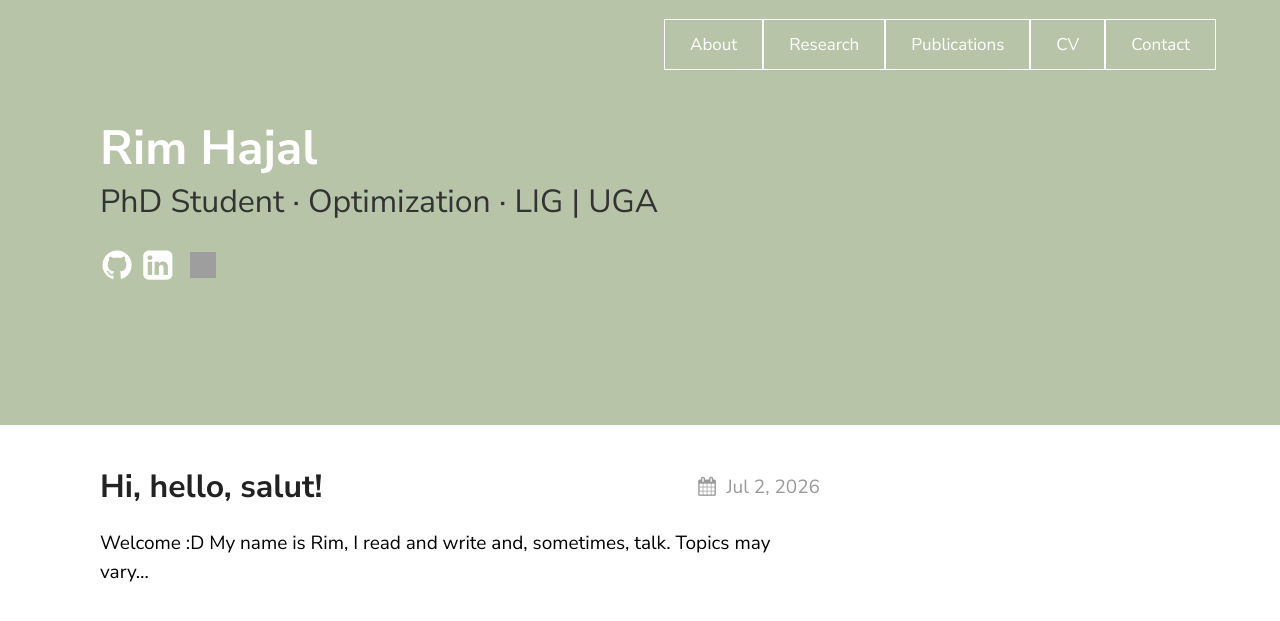
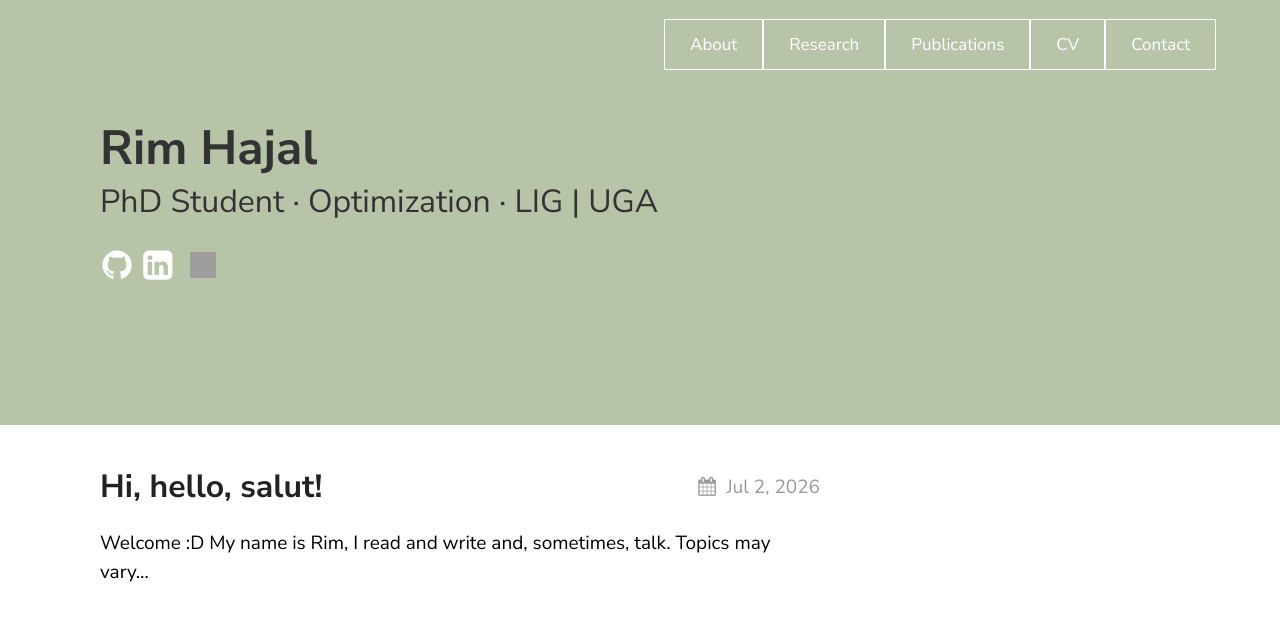
Before and after one commit to rimhajal/rimhajal.github.io, a Jekyll site: the page built from index.md, in a window 1280 px wide. Shown: the top 621 px of the page. Built offline with Jekyll 4.4.1, drawn with Linux system fonts in a browser that asks for light colours; grey boxes are pictures that could not be loaded.

Commit message:
one more time

```diff
--- a/assets/css/style.scss
+++ b/assets/css/style.scss
@@ -51,11 +51,16 @@
     #green { background-color: mediumseagreen; }
 }
 {%- endif -%}
+
+header h1 {
+    color: #333;
+}
 // Textures
 .texture-black {
     background-image: none;
     background-color: #B7C4A8;
 
+    h1,
     h2 {
         color: #333;
     }
```
